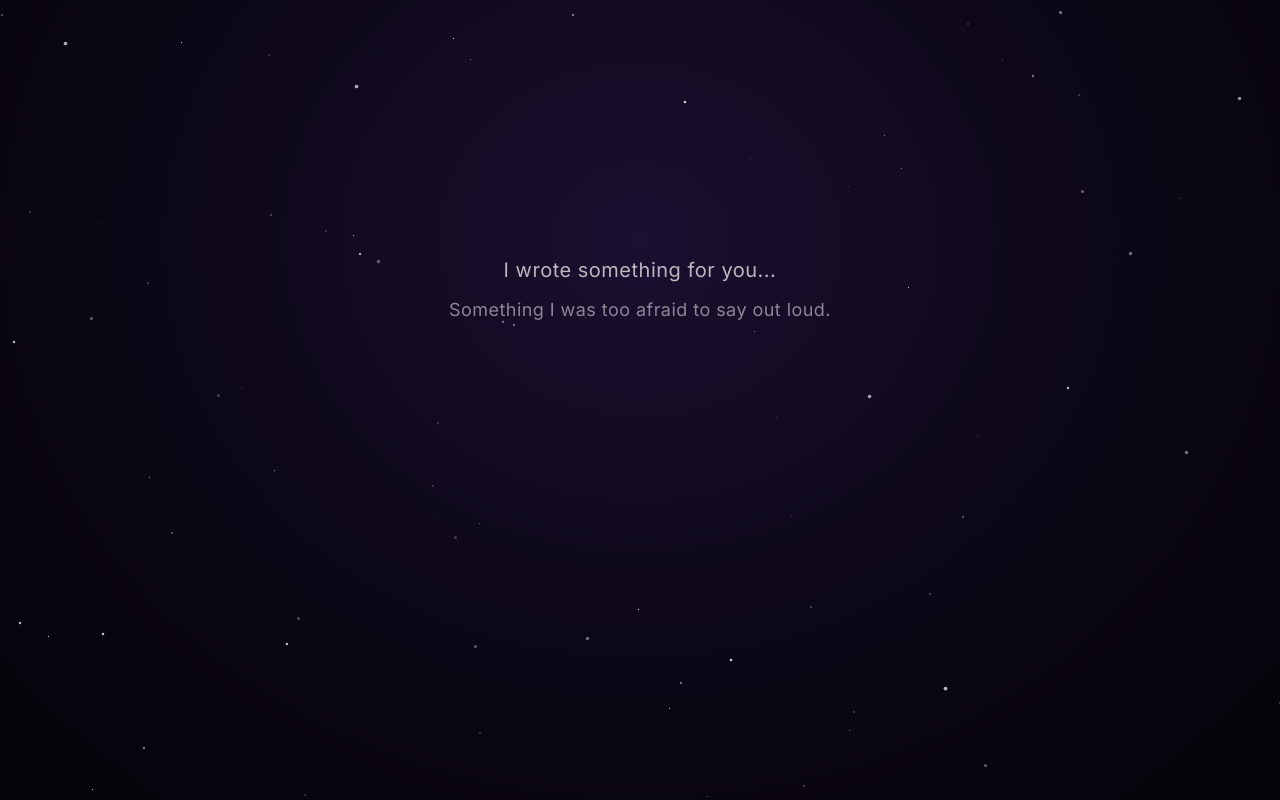
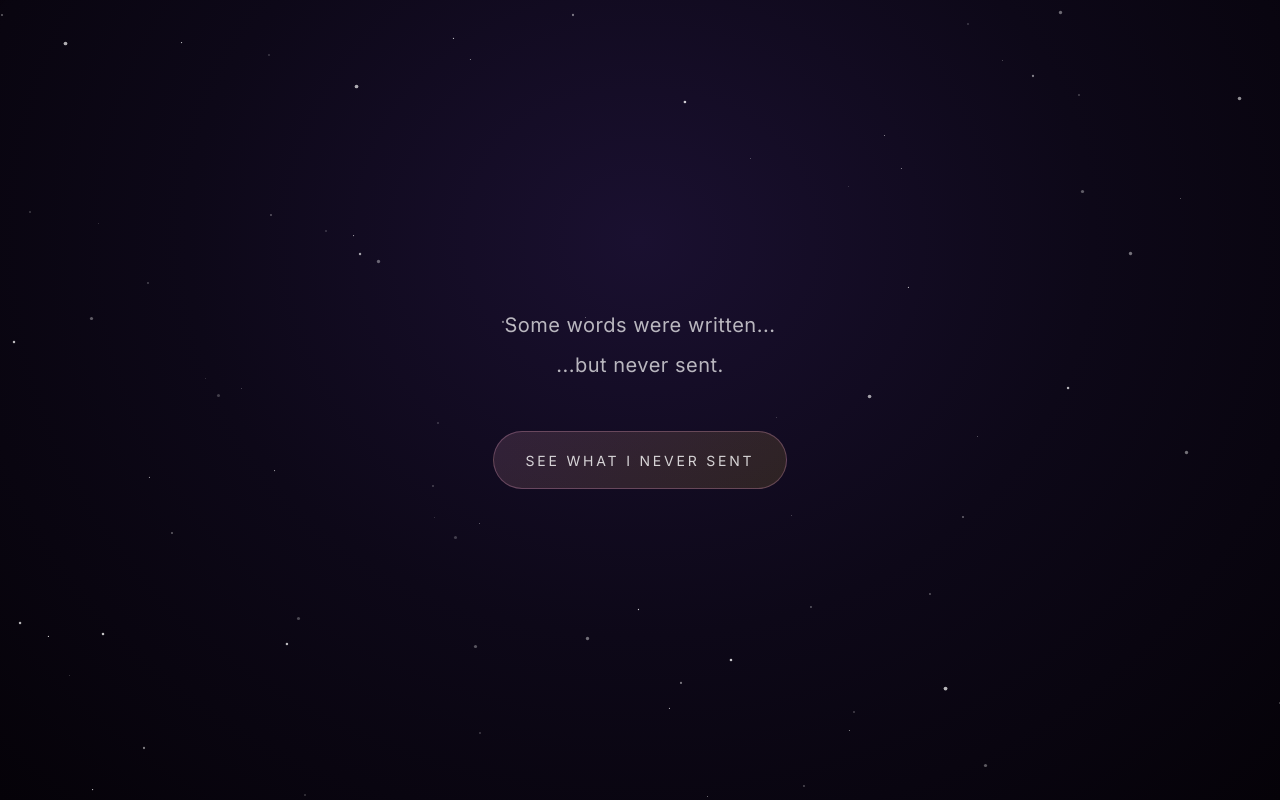
Before and after one commit to avadhutdkatkar112-collab/proposalfrontend-, a React (Vite) app in the folder frontend/: page / in a window 1280 px wide. Built offline with nearby package versions, Linux system fonts and the light colour scheme; no server answers; a web font is replaced by a local one.

Commit message:
revert landing page to original content

```diff
--- a/frontend/src/components/sections/LandingSection.tsx
+++ b/frontend/src/components/sections/LandingSection.tsx
@@ -10,13 +10,13 @@ const stars = Array.from({ length: 80 }, () => ({
 
 export default function LandingSection({ onEnter }: { onEnter: () => void }) {
   const { displayedText: text1, isComplete: done1 } = useTypingEffect(
-    'I wrote something for you...',
+    'Some words were written...',
     45,
     1000,
     true
   )
   const { displayedText: text2, isComplete: done2 } = useTypingEffect(
-    'Something I was too afraid to say out loud.',
+    '...but never sent.',
     45,
     500,
     done1
@@ -68,7 +68,7 @@ export default function LandingSection({ onEnter }: { onEnter: () => void }) {
           </p>
           {done1 && (
             <p
-              className="text-white/50 text-base md:text-lg tracking-wide"
+              className="text-white/70 text-lg md:text-xl tracking-wide"
               style={{ fontFamily: 'var(--font-serif)', minHeight: '2rem' }}
             >
               {text2}
@@ -78,64 +78,39 @@ export default function LandingSection({ onEnter }: { onEnter: () => void }) {
 
         <AnimatePresence>
           {done2 && (
-            <motion.div
-              initial={{ opacity: 0 }}
-              animate={{ opacity: 1 }}
-              transition={{ delay: 0.8, duration: 1 }}
-              className="mt-16"
-            >
-              <motion.p
-                initial={{ opacity: 0, y: 10 }}
-                animate={{ opacity: 1, y: 0 }}
-                transition={{ delay: 1, duration: 0.8 }}
-                className="text-white/30 text-xs tracking-[0.3em] uppercase mb-6"
-              >
-                This is personal. Just for you.
-              </motion.p>
-
             <motion.button
               initial={{ opacity: 0, y: 30 }}
               animate={{ opacity: 1, y: 0 }}
-                transition={{ delay: 1.2, duration: 0.8 }}
+              transition={{ delay: 0.5, duration: 0.8 }}
               onClick={onEnter}
-                className="group relative px-10 py-5 rounded-full overflow-hidden cursor-pointer"
+              className="mt-12 group relative px-8 py-4 rounded-full overflow-hidden cursor-pointer"
               style={{
-                  background: 'linear-gradient(135deg, rgba(232,160,191,0.12), rgba(212,175,55,0.12))',
-                  border: '1px solid rgba(232,160,191,0.25)',
+                background: 'linear-gradient(135deg, rgba(232,160,191,0.15), rgba(212,175,55,0.15))',
+                border: '1px solid rgba(232,160,191,0.3)',
               }}
             >
               <span
                 className="absolute inset-0 opacity-0 group-hover:opacity-100 transition-opacity duration-500"
                 style={{
                   background:
-                      'linear-gradient(135deg, rgba(232,160,191,0.2), rgba(212,175,55,0.2))',
+                    'linear-gradient(135deg, rgba(232,160,191,0.25), rgba(212,175,55,0.25))',
                 }}
               />
-                <span className="relative text-white/70 text-sm tracking-[0.25em] uppercase">
-                  Read My Heart
+              <span className="relative text-white/80 text-sm tracking-[0.2em] uppercase">
+                See What I Never Sent
               </span>
               <motion.div
                 className="absolute inset-0 rounded-full"
                 animate={{
                   boxShadow: [
-                      '0 0 20px rgba(232,160,191,0.15)',
-                      '0 0 40px rgba(232,160,191,0.25)',
-                      '0 0 20px rgba(232,160,191,0.15)',
+                    '0 0 20px rgba(232,160,191,0.2)',
+                    '0 0 40px rgba(232,160,191,0.3)',
+                    '0 0 20px rgba(232,160,191,0.2)',
                   ],
                 }}
-                  transition={{ duration: 3, repeat: Infinity }}
+                transition={{ duration: 2, repeat: Infinity }}
               />
             </motion.button>
-
-              <motion.p
-                initial={{ opacity: 0 }}
-                animate={{ opacity: 1 }}
-                transition={{ delay: 2 }}
-                className="mt-8 text-white/20 text-[10px] tracking-widest"
-              >
-                💌
-              </motion.p>
-            </motion.div>
           )}
         </AnimatePresence>
       </div>
```
Lines whose indentation alone changed are shown as unchanged.
